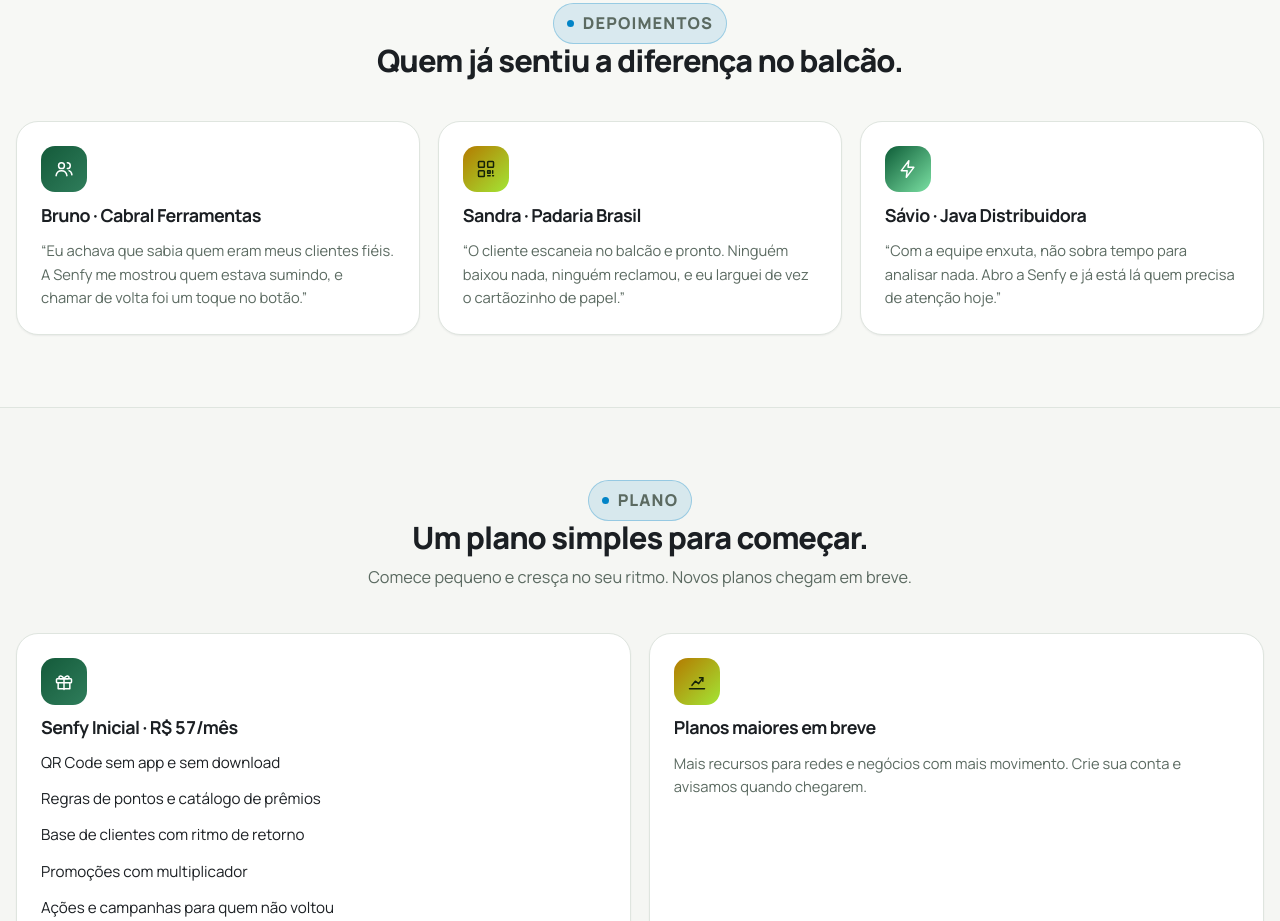
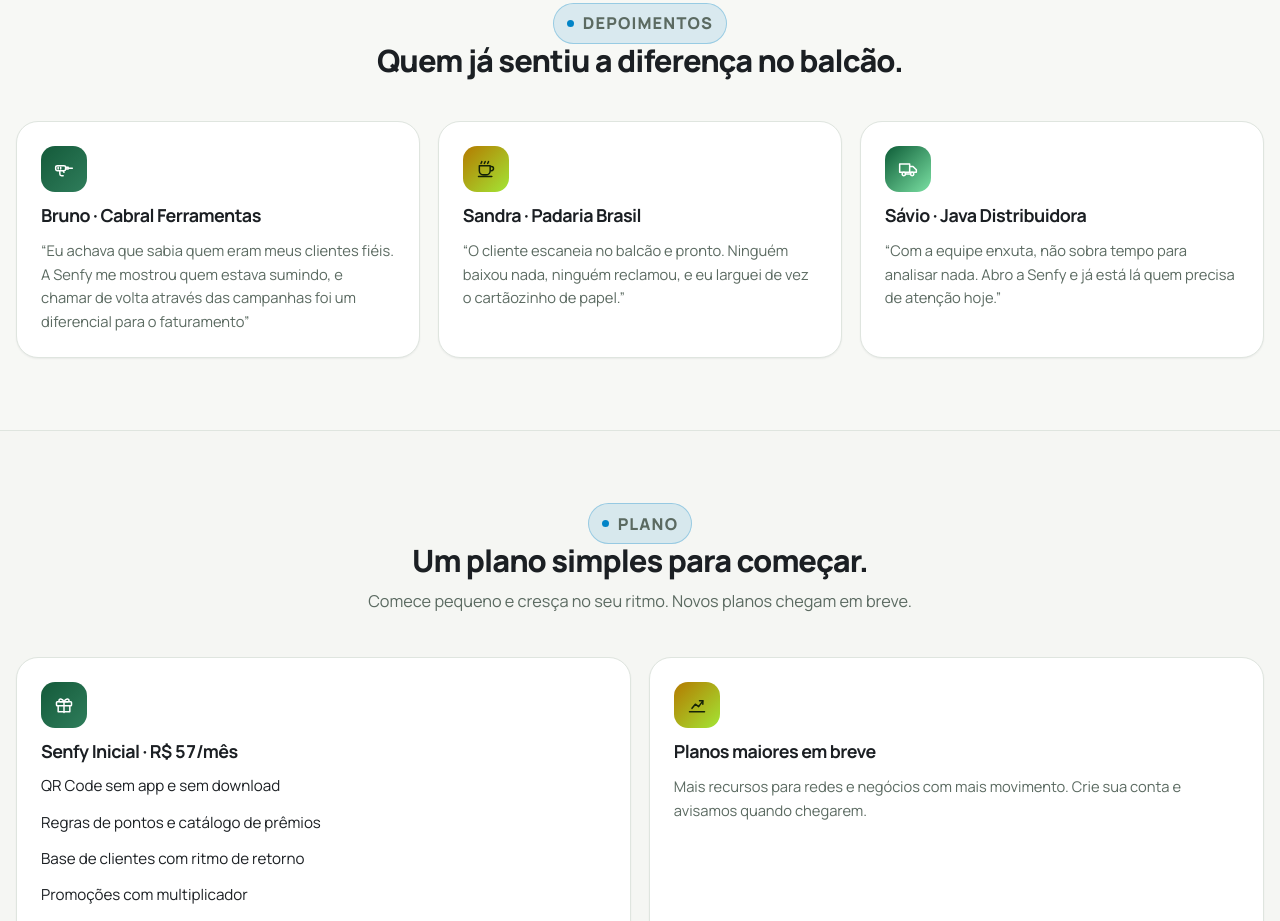
Before and after one commit to rafelfrancocabral/senfy, a plain HTML site: page index.html in a window 1280 px wide. Shown: the part 8433-9354 px from the top of the page. Drawn offline with Linux system fonts and the light colour scheme; a web font is replaced by a local one.

Commit message:
Ajusta depoimento e ícones das empresas na landing
- Atualiza o relato da Cabral Ferramentas\n- Adiciona ícones de furadeira, xícara de café e caminhão nos depoimentos

```diff
--- a/index.html
+++ b/index.html
@@ -893,6 +893,9 @@
     <symbol id="i-shield" viewBox="0 0 24 24"><path d="M12 3l8 3v6c0 4.5-3.2 7.6-8 9-4.8-1.4-8-4.5-8-9V6l8-3z"/><path d="M9 12l2 2 4-4"/></symbol>
     <symbol id="i-sliders" viewBox="0 0 24 24"><path d="M3 6h10M17 6h4M3 12h4M11 12h10M3 18h12M19 18h2"/><circle cx="15" cy="6" r="2"/><circle cx="9" cy="12" r="2"/><circle cx="17" cy="18" r="2"/></symbol>
     <symbol id="i-plus" viewBox="0 0 24 24"><path d="M12 5v14M5 12h14"/></symbol>
+    <symbol id="i-drill" viewBox="0 0 24 24"><rect x="2" y="8" width="12" height="6" rx="2"/><path d="M14 10h3v2h-3zM17 11h5M7 14v4a2 2 0 0 0 2 2h2M11 14l1 2M5 10v2M8 10v2"/></symbol>
+    <symbol id="i-coffee" viewBox="0 0 24 24"><path d="M4 8h13v6a5 5 0 0 1-5 5H9a5 5 0 0 1-5-5zM17 9h1.5a2.5 2.5 0 0 1 0 5H17M7 3c0 1-1 1.5-1 2.5M11 3c0 1-1 1.5-1 2.5M15 3c0 1-1 1.5-1 2.5M3 21h16"/></symbol>
+    <symbol id="i-truck" viewBox="0 0 24 24"><path d="M2 6h12v10H2zM14 9h4l4 4v3h-8zM9 18h6M14 9v7"/><circle cx="7" cy="18" r="2"/><circle cx="17" cy="18" r="2"/></symbol>
   </defs></svg>
 
   <header class="site-header" id="site-header">
@@ -1316,17 +1319,17 @@
         </div>
         <div class="nf-bento">
           <article class="step-card nf-feature spotlight-card reveal">
-            <span class="nf-ib"><svg class="ico"><use href="#i-users"/></svg></span>
+            <span class="nf-ib"><svg class="ico"><use href="#i-drill"/></svg></span>
             <h3>Bruno · Cabral Ferramentas</h3>
-            <p>“Eu achava que sabia quem eram meus clientes fiéis. A Senfy me mostrou quem estava sumindo, e chamar de volta foi um toque no botão.”</p>
+            <p>“Eu achava que sabia quem eram meus clientes fiéis. A Senfy me mostrou quem estava sumindo, e chamar de volta através das campanhas foi um diferencial para o faturamento”</p>
           </article>
           <article class="step-card nf-feature spotlight-card reveal" style="--delay:.06s">
-            <span class="nf-ib y"><svg class="ico"><use href="#i-qr"/></svg></span>
+            <span class="nf-ib y"><svg class="ico"><use href="#i-coffee"/></svg></span>
             <h3>Sandra · Padaria Brasil</h3>
             <p>“O cliente escaneia no balcão e pronto. Ninguém baixou nada, ninguém reclamou, e eu larguei de vez o cartãozinho de papel.”</p>
           </article>
           <article class="step-card nf-feature spotlight-card reveal" style="--delay:.12s">
-            <span class="nf-ib m"><svg class="ico"><use href="#i-bolt"/></svg></span>
+            <span class="nf-ib m"><svg class="ico"><use href="#i-truck"/></svg></span>
             <h3>Sávio · Java Distribuidora</h3>
             <p>“Com a equipe enxuta, não sobra tempo para analisar nada. Abro a Senfy e já está lá quem precisa de atenção hoje.”</p>
           </article>
```
